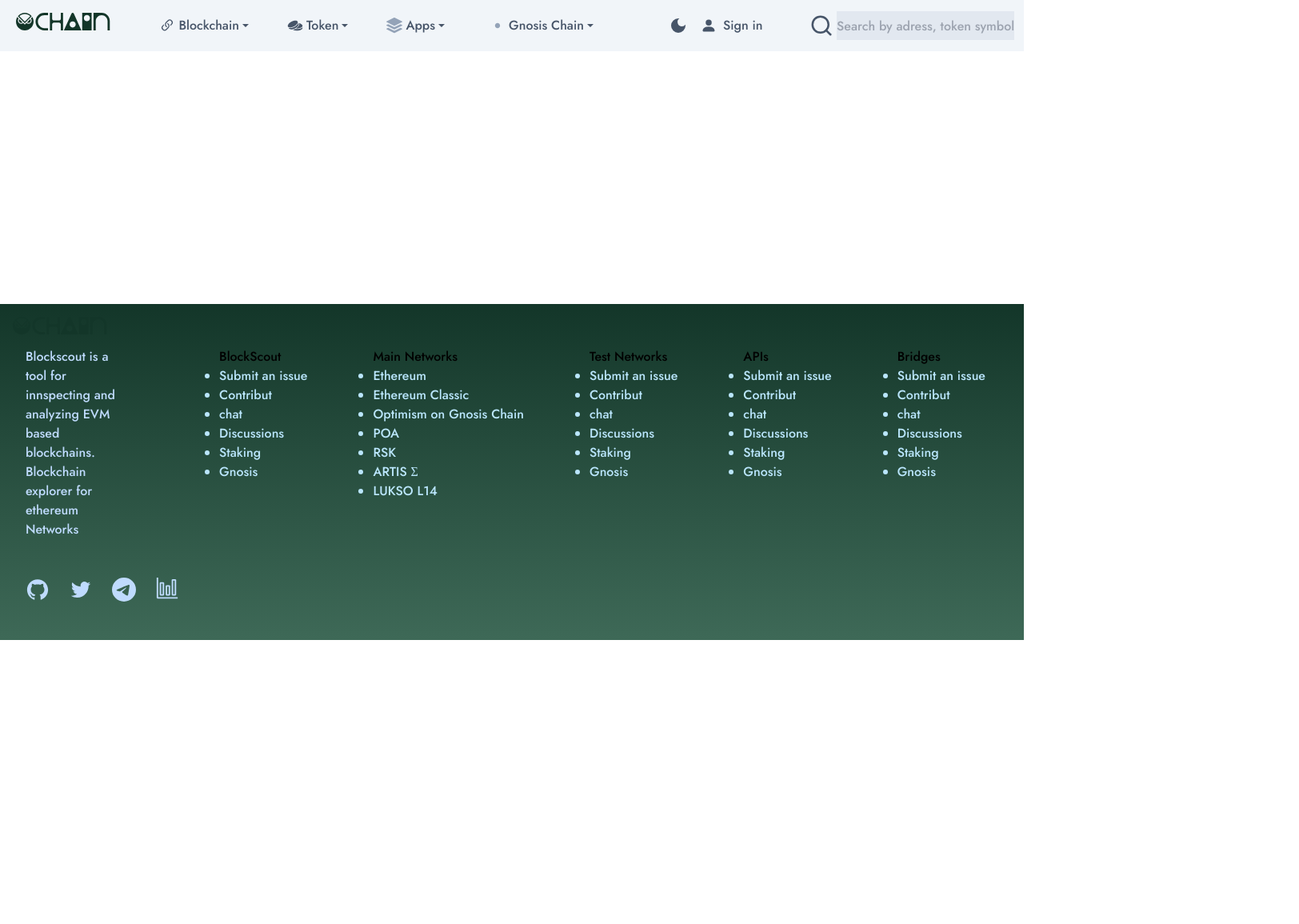
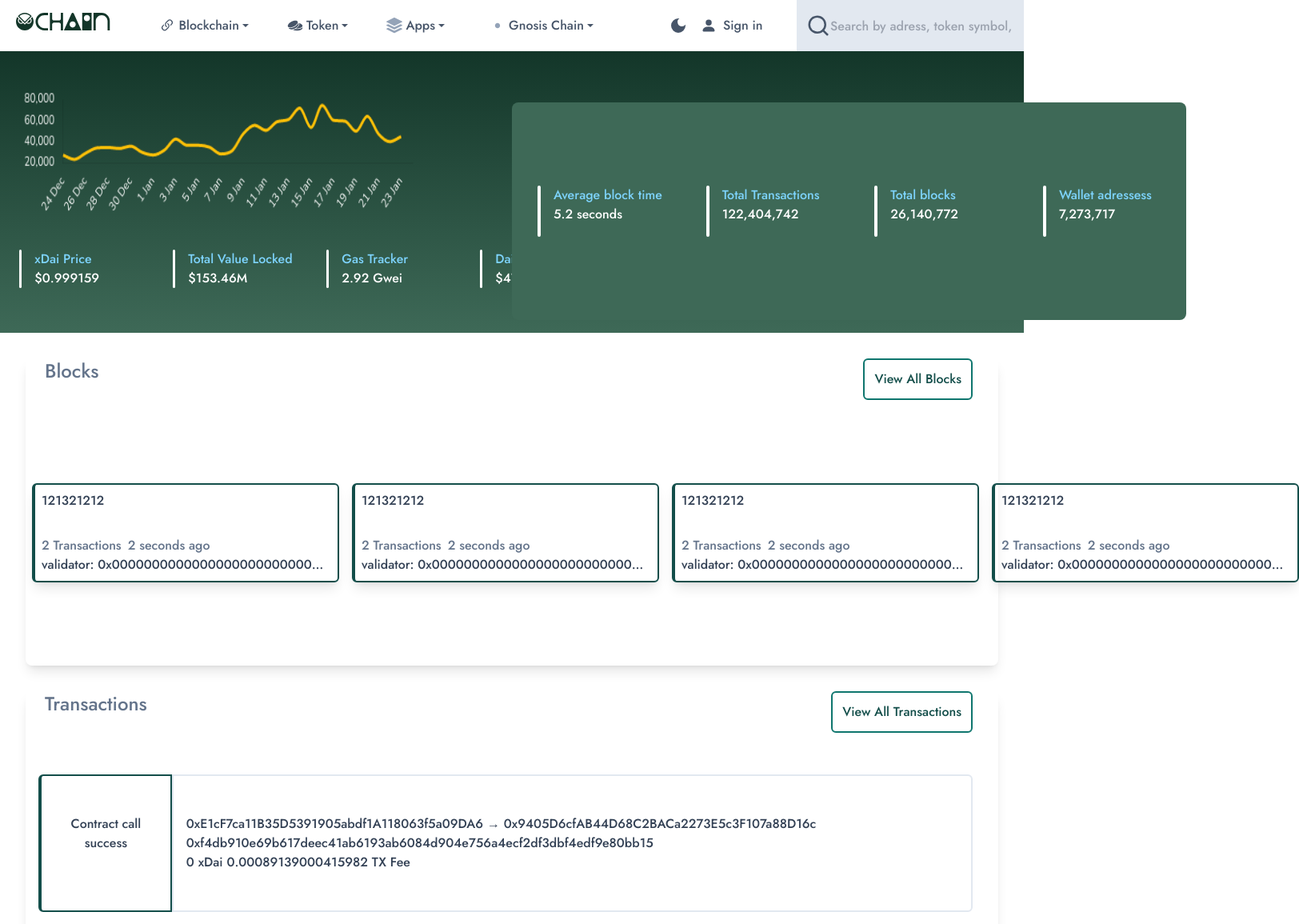
Before and after one commit to Internship-ADIGOS/Clone-project, a React (Vite) app: page /mainnet in a window 1280 px wide. Shown: the top 1155 px of the page at 80% size, 1624 px wide, since content can reach past the window. Before the commit the page ends 800 px from the top, so only its background shows below. Built offline with nearby package versions, Linux system fonts and the light colour scheme.

Commit message:
homepage is done

```diff
--- a/src/App.jsx
+++ b/src/App.jsx
@@ -10,10 +10,9 @@
   return (
     <>
     <Navbar />
-    {/* <Dropbar /> */}
     <Router>
       <Routes>
-       <Route path="/home" element={<Homepage />} />
+       <Route path="/mainnet" element={<Homepage />} />
       </Routes>
     </Router>
     <Footer />
--- a/src/Home/Blocks.jsx
+++ b/src/Home/Blocks.jsx
@@ -1,11 +1,52 @@
 import React from 'react'
 
 const Blocks = () => {
+    const blockData = [
+        {
+            no:121321212,
+            transaction: 2,
+            time: 2,
+            validator: "0x0000000000000000000000000000000000000000"
+        },
+        {
+            no:121321212,
+            transaction: 2,
+            time: 2,
+            validator: "0x0000000000000000000000000000000000000000"
+        },
+        {
+            no:121321212,
+            transaction: 2,
+            time: 2,
+            validator: "0x0000000000000000000000000000000000000000"
+        },
+        {
+            no:121321212,
+            transaction: 2,
+            time: 2,
+            validator: "0x0000000000000000000000000000000000000000"
+        },
+    ]
   return (
-    <div>
-        <div>
-            <h1>Blocks</h1>
-            <button>View All Blocks</button>
+    <div className='h-96 m-8 shadow-lg rounded-lg shadow-lg m-12'>
+        <div className='flex-col '>
+            <h1 className='inline mx-6  text-2xl text-slate-500'>Blocks</h1>
+            <div className='inline p-3 border-2 text-teal-900 border-teal-700 hover:bg-teal-900 rounded-md hover:text-white float-right mr-8'>View All Blocks
+        </div>
+        <div className='flex w-full justify-evenly pt-24 text-slate-700'>
+         {blockData.map((data)=>{
+            return(
+                <div className='flex-col w-96 m-2 p-2 shadow-lg border-2 border-teal-900 border-l-4 rounded-md'>
+                    <h1 className='flex'>{data.no}</h1>
+                    <div className='flex mt-8'>
+                    <p className=' text-slate-500'>{data.transaction} Transactions</p>
+                    <p className='px-2  text-slate-500'>{data.time} seconds ago</p>
+                    </div>
+                    <h1 className='truncate'>validator: {data.validator}</h1>
+                </div>
+            )
+         })}
+        </div>
         </div>
     </div>
   )
--- a/src/Home/Homepage.jsx
+++ b/src/Home/Homepage.jsx
@@ -1,12 +1,14 @@
 import React from 'react'
 import Chart from './Chart'
 import Blocks from './Blocks'
+import Transactions from './Transactions'
 
 const Homepage = () => {
   return (
       <>
       <Chart />
       <Blocks />
+      <Transactions />
       </>
 
   )
--- a/src/Home/Transactions.jsx
+++ b/src/Home/Transactions.jsx
@@ -1,9 +1,63 @@
 import React from 'react'
 
 const Transactions = () => {
+
+    const transactionsData = [
+        {
+          name:"Contract call",
+          status: "success",
+          address: "0xE1cF7ca11B35D5391905abdf1A118063f5a09DA6 → 0x9405D6cfAB44D68C2BACa2273E5c3F107a88D16c",
+          trasaction_id:"0xf4db910e69b617deec41ab6193ab6084d904e756a4ecf2df3dbf4edf9e80bb15",
+          token: "0 xDai 0.00089139000415982 TX Fee"
+        },
+        {
+          name:"Contract call",
+          status: "success",
+          address: "0xE1cF7ca11B35D5391905abdf1A118063f5a09DA6 → 0x9405D6cfAB44D68C2BACa2273E5c3F107a88D16c",
+          trasaction_id:"0xf4db910e69b617deec41ab6193ab6084d904e756a4ecf2df3dbf4edf9e80bb15",
+          token: "0 xDai 0.00089139000415982 TX Fee"
+        },
+        {
+          name:"Transaction",
+          status: "success",
+          address: "0xE1cF7ca11B35D5391905abdf1A118063f5a09DA6 → 0x9405D6cfAB44D68C2BACa2273E5c3F107a88D16c",
+          trasaction_id:"0xf4db910e69b617deec41ab6193ab6084d904e756a4ecf2df3dbf4edf9e80bb15",
+          token: "0 xDai 0.00089139000415982 TX Fee"
+        },
+        {
+          name:"Contract call",
+          status: "success",
+          address: "0xE1cF7ca11B35D5391905abdf1A118063f5a09DA6 → 0x9405D6cfAB44D68C2BACa2273E5c3F107a88D16c",
+          trasaction_id:"0xf4db910e69b617deec41ab6193ab6084d904e756a4ecf2df3dbf4edf9e80bb15",
+          token: "0 xDai 0.00089139000415982 TX Fee"
+        },
+    ]
   return (
-    <div>Transactions</div>
-  )
+    <div className='h-full m-8 shadow-lg rounded-lg shadow-lg m-12'>
+    <div className='flex-col '>
+        <h1 className='inline mx-6  text-2xl text-slate-500'>Transactions</h1>
+        <div className='inline p-3 border-2 text-teal-900 border-teal-700 hover:bg-teal-900 rounded-md hover:text-white float-right mr-8'>View All Transactions
+    </div>
+    <div className='flex-row w-full justify-evenly pt-12 text-slate-700'>
+     {transactionsData.map((data)=>{
+        return(
+          <div className='flex w-full m-4'>
+            <div className='w-1/6 h-18 border-2 border-green-200 py-12 my-2 rounded-l-md border-l-4 border-teal-900'>
+             <h1 className='text-center items-center'>{data.name}</h1>
+             <h1 className='text-center items-center'>{data.status}</h1>
+            </div>
+            <div className='w-full h-18 my-2 border-2 border-slate-200 mr-12 rounded-r-md py-12 px-4'>
+             <h1>{data.address}</h1>
+             <h1>{data.trasaction_id}</h1>
+             <h1>{data.token}</h1>
+            </div>
+          </div>
+        )
+     })}
+    </div>
+    </div>
+</div>
+)
 }
 
 export default Transactions
--- a/src/components/Footer.jsx
+++ b/src/components/Footer.jsx
@@ -50,7 +50,7 @@
         "Gnosis",
     ]
   return (
-    <div className=' fixed bottom-0 w-full bg-gradient-to-b from-dark to-light font-sans'>
+    <div className='bottom-0 w-full bg-gradient-to-b from-dark to-light font-sans'>
        <div id='logo' className='flex m-2 p-2 rounded-lg'>
         <img src={logowhite} alt="logo"/>
       </div>
--- a/src/components/Navbar.jsx
+++ b/src/components/Navbar.jsx
@@ -14,7 +14,7 @@
 const Navbar = () => {
 
   return (
-    <div className='flex h-22 bg-slate-100 text-slate-600'>
+    <div className='flex h-22 text-slate-600'>
       {/* logo */}
       <div id='logo' className='w-2/4 px-3 p-2 m-2'>
         <img src={logo} alt="logo" />
@@ -128,8 +128,8 @@
       </div>
 
       {/* serachbar */}
-      <div id='input' className='flex inline px-3 outline-1 p-2 w-full items-center'>
-        <div className='text-3xl p-1'>
+      <div id='input' className='flex inline px-3 outline-1 p-2 w-full items-center bg-slate-200'>
+        <div className='text-3xl bg-slate-200'>
         <FiSearch />
         </div>
         <input className='w-full h-9 outline-0 bg-slate-200' placeholder='Search by adress, token symbol, name, transaction'/>
```
